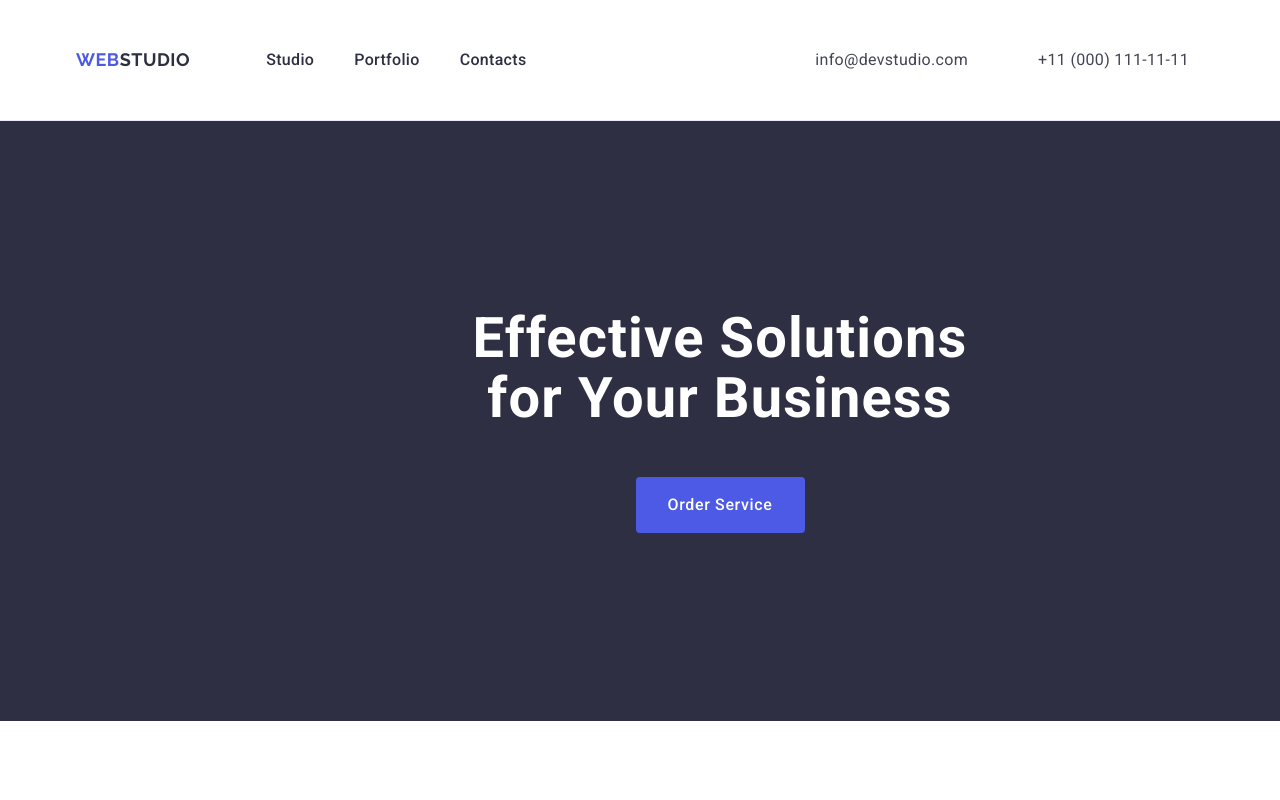
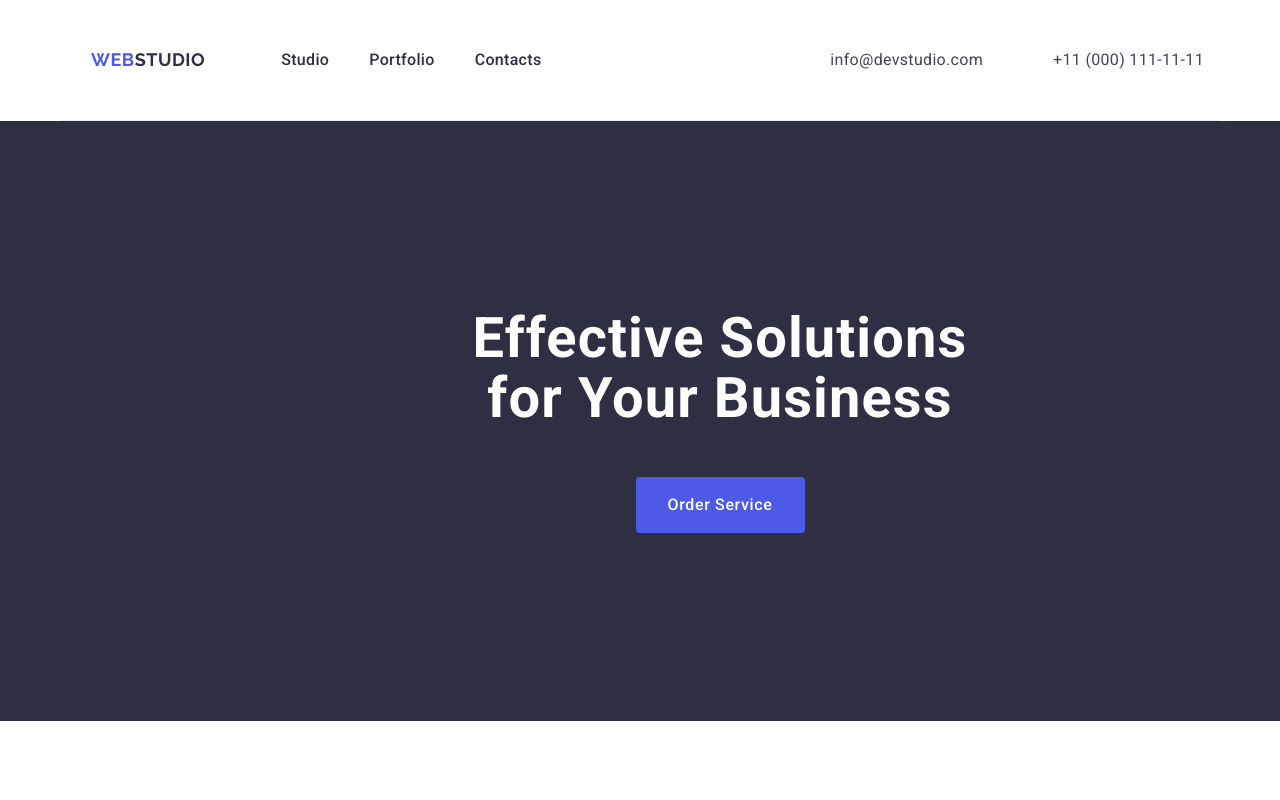
Before and after one commit to YevhenReznichenko/goit-homework-03, a plain HTML site: page index.html in a window 1280 px wide. Shown: the top 800 px of the page. Drawn offline with nearby package versions, Linux system fonts and the light colour scheme.

Commit message:
padding6

```diff
--- a/index.html
+++ b/index.html
@@ -20,7 +20,7 @@
     <link rel="stylesheet" href="./css/styles.css" />
   </head>
   <body>
-    <header class="main-header">
+    <header class="main-header container">
       <div class="div-header container">
         <nav class="main-nav">
           <a href="./index.html" class="logotype"
```
